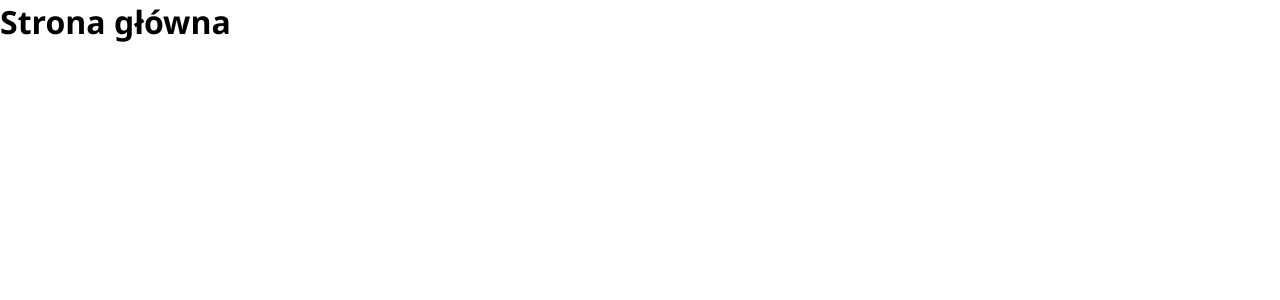
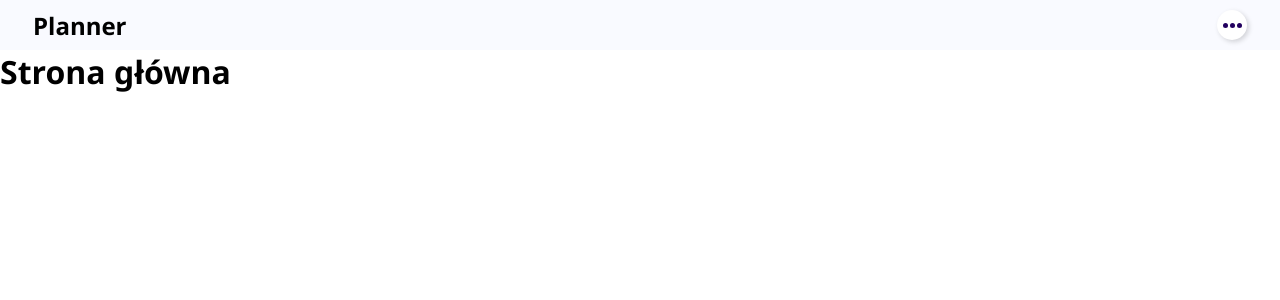
Before and after one commit to Bartlomiej95/FrontendPlannerV2, a React (Create React App) app: page / in a window 1280 px wide. Shown: the top 300 px of the page. Built offline with nearby package versions, Linux system fonts and the light colour scheme.

Commit message:
Added Header component

```diff
--- /dev/null
+++ b/src/organisms/Header/Header.tsx
@@ -0,0 +1,40 @@
+import styled, { css } from "styled-components";
+import menuIcon from '../../assets/menuIcon.svg';
+
+const Wrapper = styled.div`
+    height: 50px;
+    display: flex;
+    flex-direction: row;
+    flex-wrap: nowrap;
+    justify-content: space-between;
+    align-items: center;
+    padding: 0 33px;
+    background-color: #F9FAFF;
+`;
+
+const Icon = styled.div<{ readonly bcgIcon :string}>`
+    width: 30px;
+    height: 30px;
+    box-shadow: 2px 2px 5px 0px rgba(0, 0, 0, 0.16);
+    border-radius: 50%;
+    margin-left: 30px;
+    cursor: pointer;
+    background-color: white;
+    ${({ bcgIcon }) => bcgIcon && css`
+
+        background-image: url(${bcgIcon});
+        background-position: center;
+        background-repeat: no-repeat;
+    `}
+`;
+
+export const Header = () => {
+    return(
+        <>
+            <Wrapper>
+                <h2>Planner</h2>
+                <Icon bcgIcon={menuIcon}  />
+            </Wrapper>
+        </>
+    );
+}
--- a/src/views/HomePage.tsx
+++ b/src/views/HomePage.tsx
@@ -1,5 +1,6 @@
 import React from "react";
 import styled from "styled-components";
+import { Header } from "../organisms/Header/Header";
 
 const Wrapper = styled.div`
     width: 100vw;
@@ -10,6 +11,7 @@ const Wrapper = styled.div`
 export const HomePage = () => {
     return(
         <Wrapper>
+            <Header />
             <h1>Strona główna</h1>
         </Wrapper>
     )
```
Also changed, not shown: src/assets/menuIcon.svg (added).
